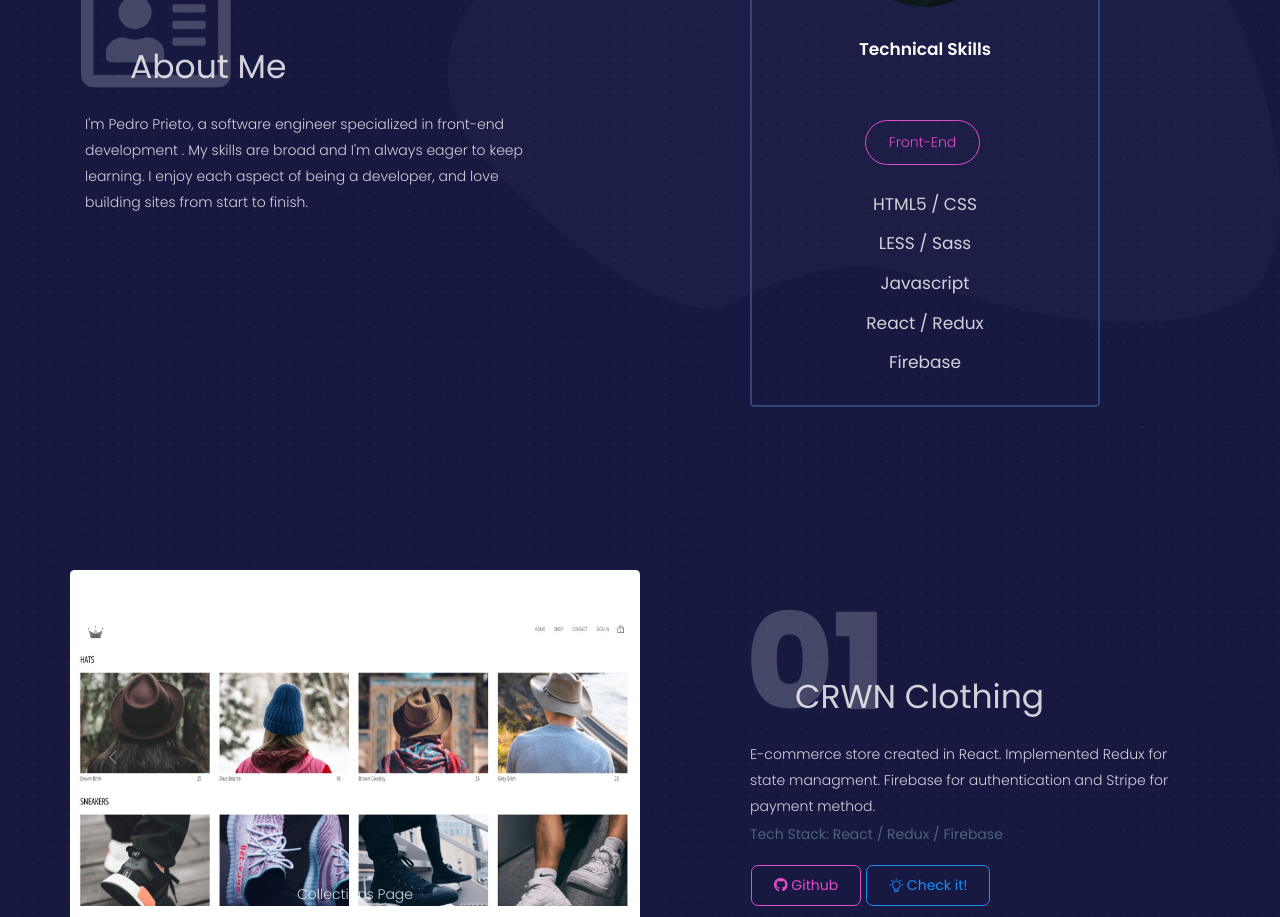
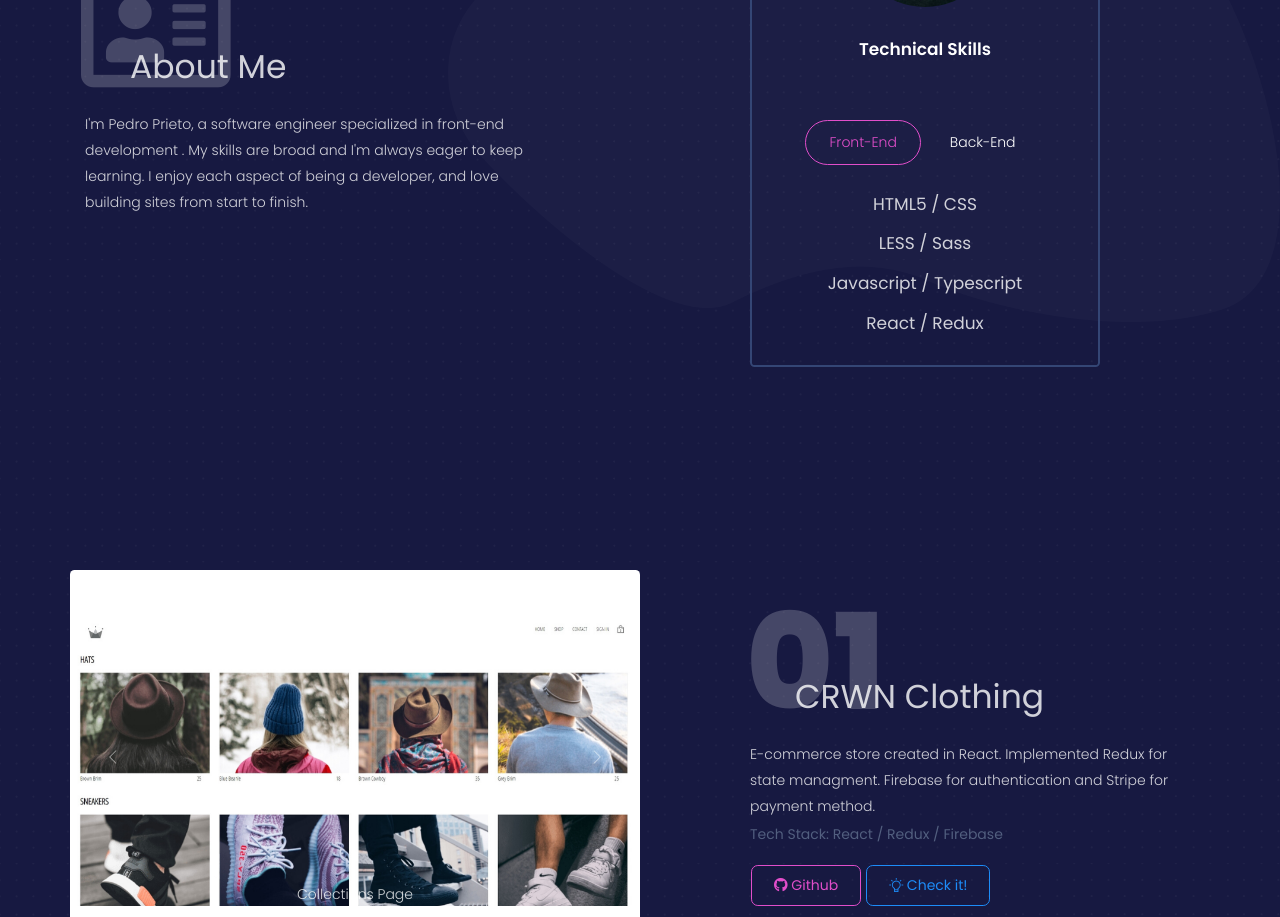
Before and after one commit to prietopedro/React-Portfolio, a React (Create React App) app: page / in a window 1280 px wide. Shown: the part 1100-2017 px from the top of the page. Built offline with nearby package versions, Linux system fonts and the light colour scheme; no server answers.

Commit message:
Fixed back-end

```diff
--- a/src/components/AboutMe/AboutMe.jsx
+++ b/src/components/AboutMe/AboutMe.jsx
@@ -120,7 +120,7 @@ export default class AboutMe extends React.Component {
 
                         {/* TO DO BACK-END*/}
 
-                        {/* <NavItem>
+                        <NavItem>
                           <NavLink
                             className={classnames({
                               active: this.state.tabs === 2
@@ -130,21 +130,24 @@ export default class AboutMe extends React.Component {
                           >
                             Back-End
                           </NavLink>
-                        </NavItem> */}
+                        </NavItem>
                       </Nav>
                       <TabContent
                         className="tab-subcategories"
                         activeTab={"tab" + this.state.tabs}
                       >
                         <TabPane tabId="tab1">
-                            <h4 style={{textAlign: "center"}}>HTML5 / CSS</h4>
+                        <h4 style={{textAlign: "center"}}>HTML5 / CSS</h4>
                             <h4 style={{textAlign: "center"}}>LESS / Sass</h4>
-                            <h4 style={{textAlign: "center"}}>Javascript</h4>
+                            <h4 style={{textAlign: "center"}}>Javascript / Typescript</h4>
                             <h4 style={{textAlign: "center"}}>React / Redux</h4>
-                            <h4 style={{textAlign: "center"}}>Firebase</h4>
                         </TabPane>
                         <TabPane tabId="tab2">
-                            TODOO 2
+                            <h4 style={{textAlign: "center"}}>Node / Express</h4>
+                            <h4 style={{textAlign: "center"}}>Java / Spring</h4>
+                            <h4 style={{textAlign: "center"}}>SQL / Relational Databases</h4>
+                            <h4 style={{textAlign: "center"}}>GraphQL</h4>
+
                         </TabPane>
                       </TabContent>
                     </CardBody>
```
Also changed, not shown: 2 other files (tests, documents, lock files or other folders).
